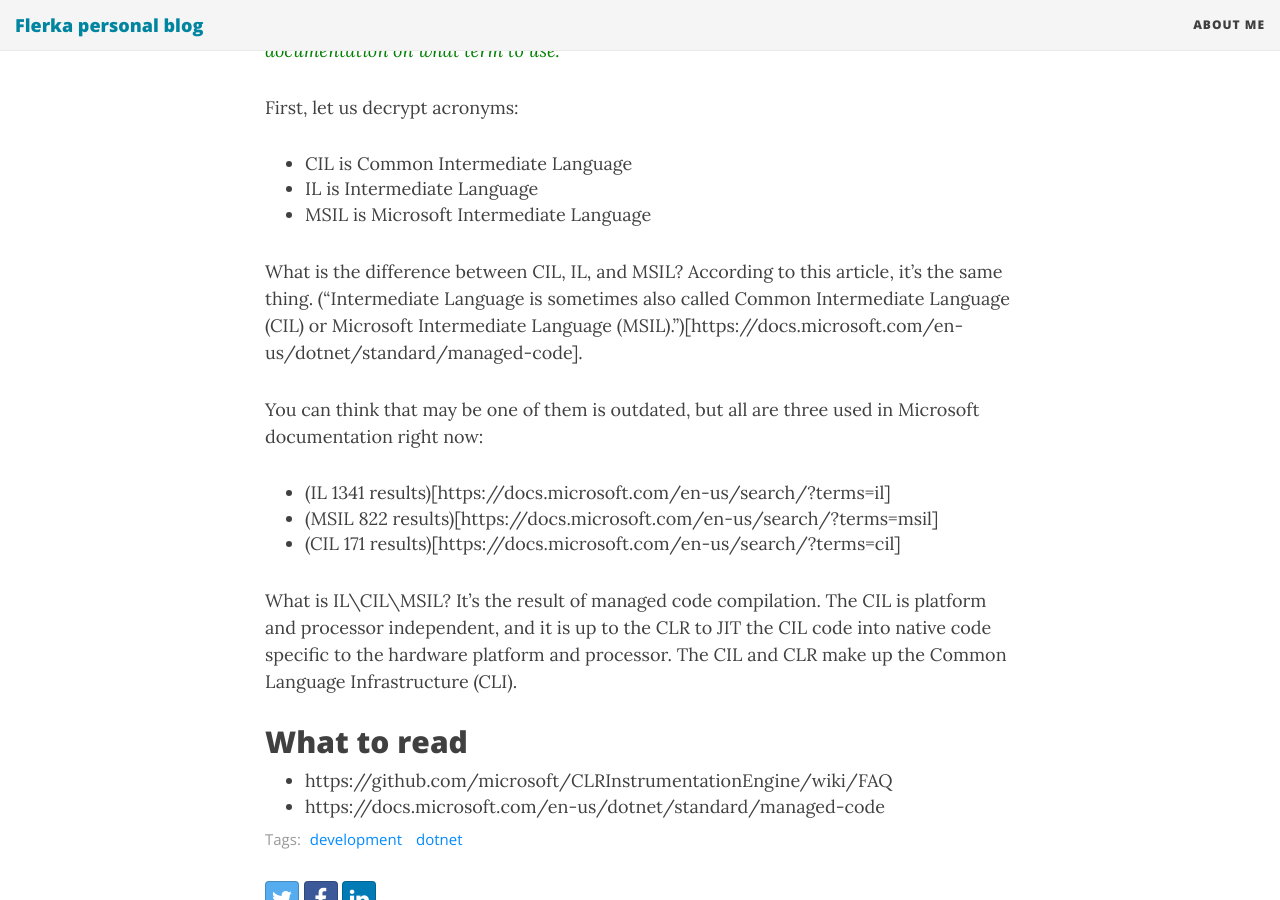
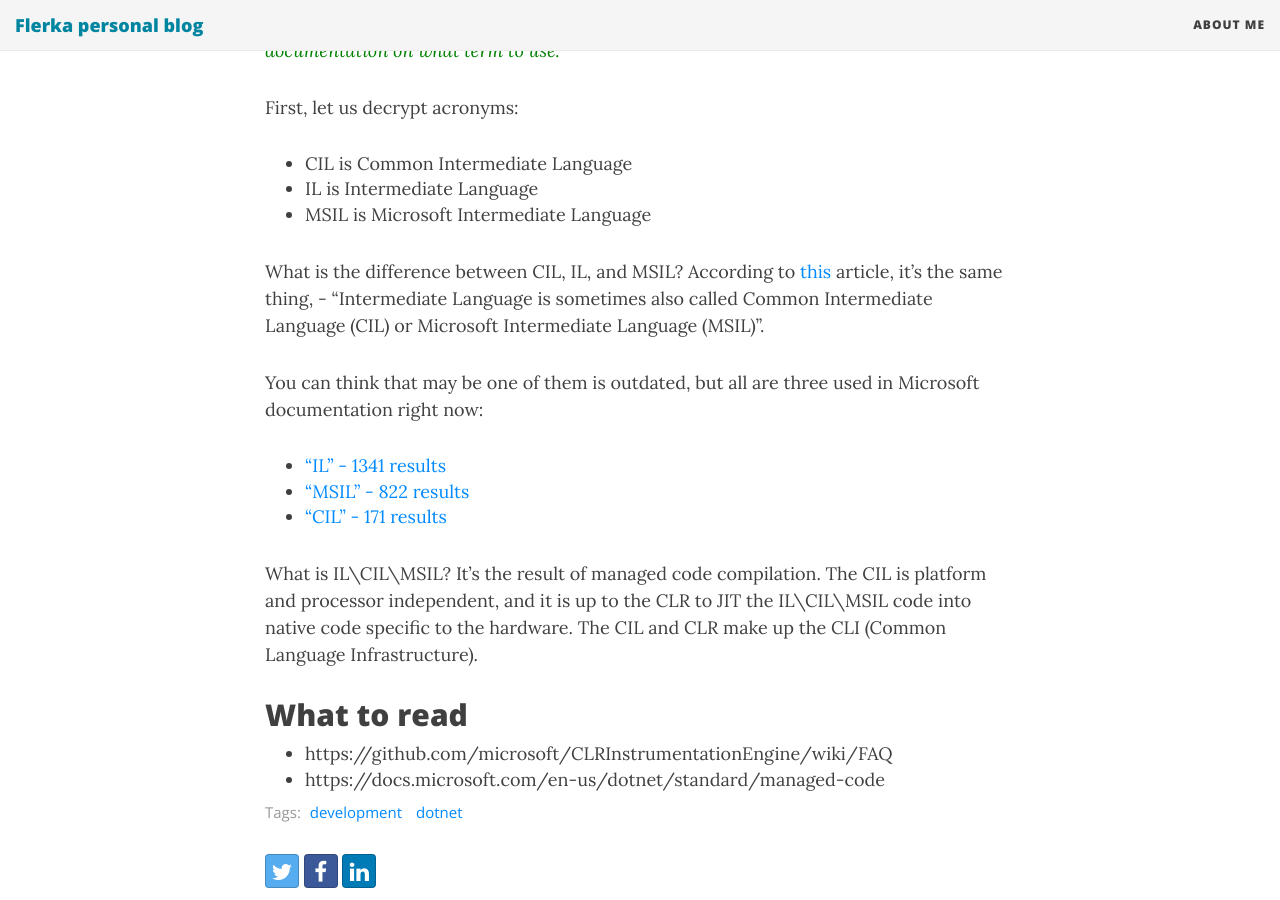
Before and after one commit to flerka/personal-blog, a Jekyll site: the page built from _posts/2022-06-15-cil-msil-il.md, in a window 1280 px wide and 900 px high, scrolled down 890 px. Built offline with Jekyll 4.4.1, drawn with Linux system fonts in a browser that asks for light colours; nearby versions of some CDN libraries; comment, search, counter and statistics services are not loaded.

Commit message:
fix formation

```diff
--- a/_posts/2022-06-15-cil-msil-il.md
+++ b/_posts/2022-06-15-cil-msil-il.md
@@ -17,15 +17,14 @@
 - IL is Intermediate Language
 - MSIL is Microsoft Intermediate Language
 
-What is the difference between CIL, IL, and MSIL? According to this article, it's the same thing. ("Intermediate Language is sometimes also called Common Intermediate Language (CIL) or Microsoft Intermediate Language (MSIL).")[https://docs.microsoft.com/en-us/dotnet/standard/managed-code].
+What is the difference between CIL, IL, and MSIL? According to [this](https://docs.microsoft.com/en-us/dotnet/standard/managed-code) article, it's the same thing, - "Intermediate Language is sometimes also called Common Intermediate Language (CIL) or Microsoft Intermediate Language (MSIL)".
 
 You can think that may be one of them is outdated, but all are three used in Microsoft documentation right now:
-- (IL 1341 results)[https://docs.microsoft.com/en-us/search/?terms=il]
-- (MSIL 822 results)[https://docs.microsoft.com/en-us/search/?terms=msil]
-- (CIL 171 results)[https://docs.microsoft.com/en-us/search/?terms=cil]
+- ["IL" - 1341 results](https://docs.microsoft.com/en-us/search/?terms=il)
+- ["MSIL" - 822 results](https://docs.microsoft.com/en-us/search/?terms=msil)
+- ["CIL" - 171 results](https://docs.microsoft.com/en-us/search/?terms=cil)
 
-
-What is IL\CIL\MSIL? It's the result of managed code compilation. The CIL is platform and processor independent, and it is up to the CLR to JIT the CIL code into native code specific to the hardware platform and processor. The CIL and CLR make up the Common Language Infrastructure (CLI).
+What is IL\CIL\MSIL? It's the result of managed code compilation. The CIL is platform and processor independent, and it is up to the CLR to JIT the IL\CIL\MSIL code into native code specific to the hardware. The CIL and CLR make up the CLI (Common Language Infrastructure).
 
 ## What to read
 - https://github.com/microsoft/CLRInstrumentationEngine/wiki/FAQ
```
Also changed, not shown: _posts/2022-05-07-whats-new-in-net-core-3.md (+1 -1 lines).
